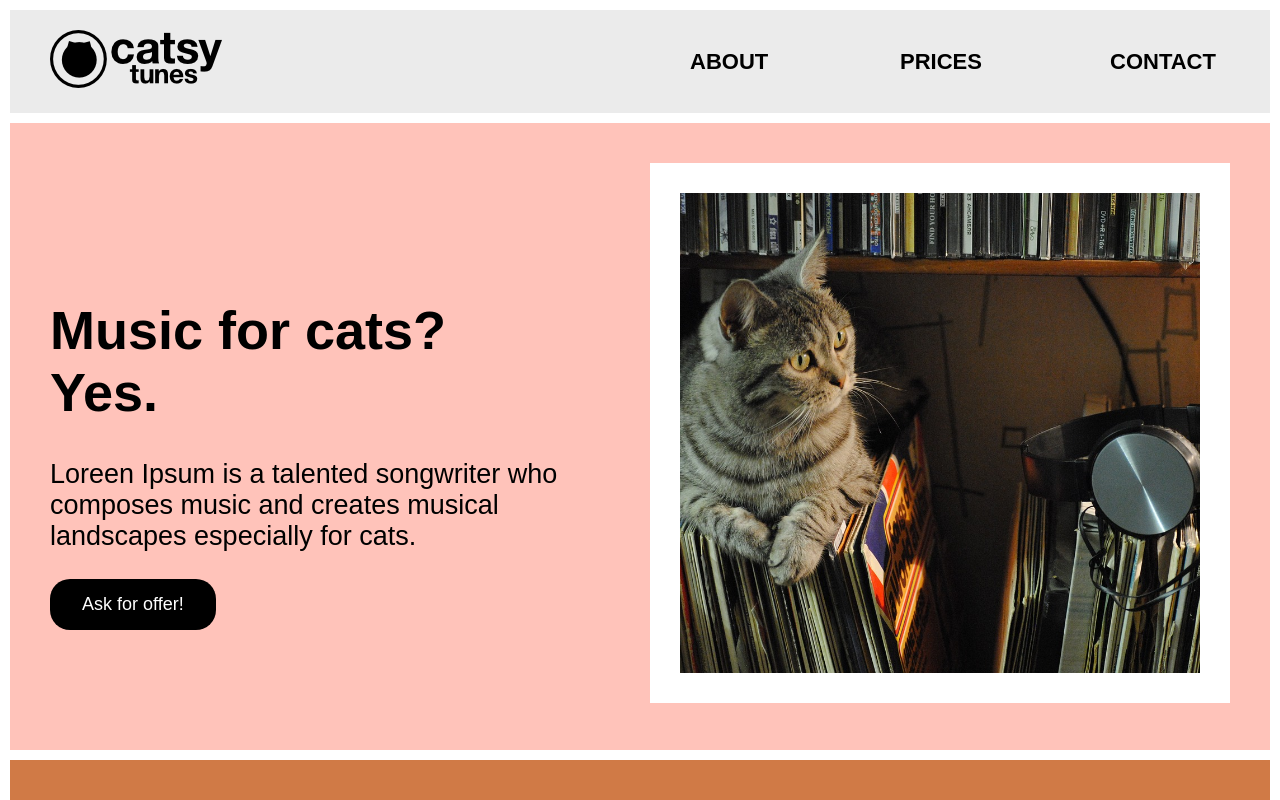
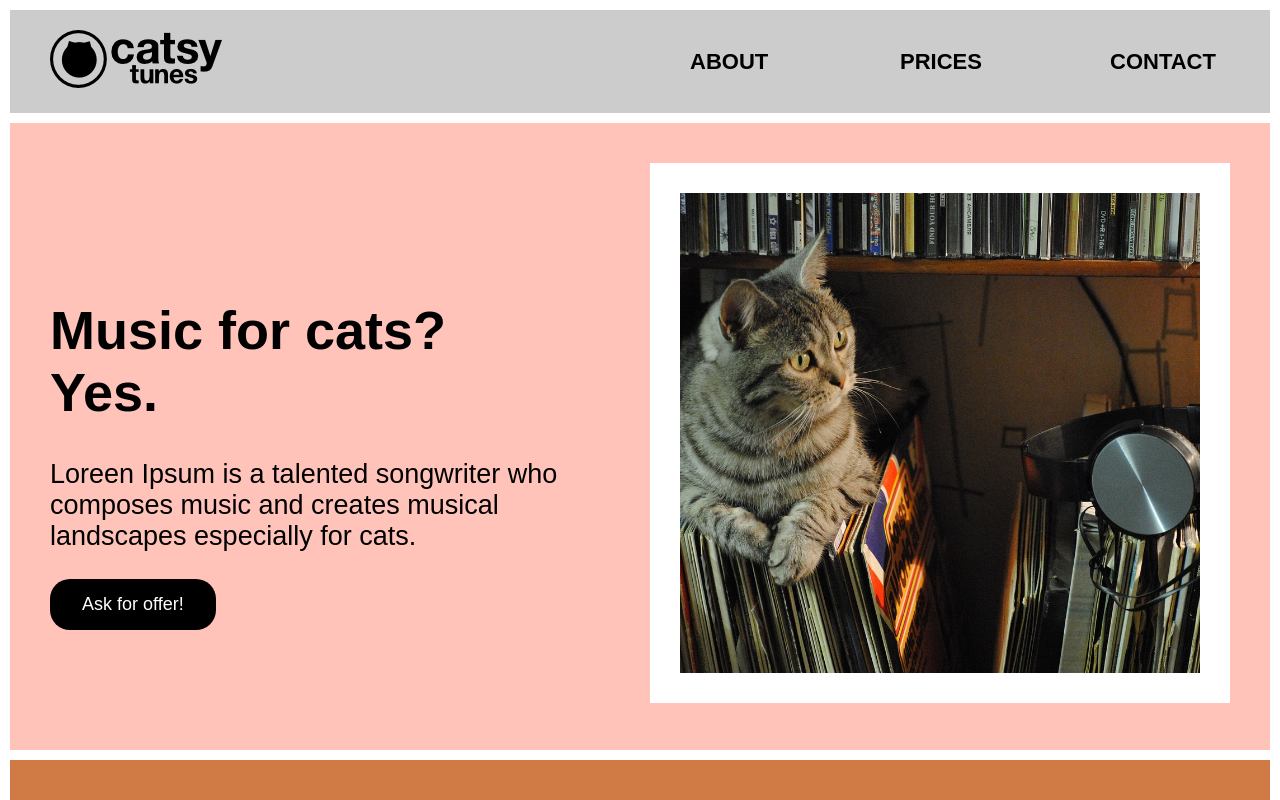
Before and after one commit to janimattijuhani/webpageJT, a plain HTML site: page index.html in a window 1280 px wide. Shown: the top 800 px of the page. Drawn offline with Linux system fonts and the light colour scheme.

Commit message:
different background color

```diff
--- a/index.html
+++ b/index.html
@@ -16,7 +16,7 @@
   display: grid;
   grid-gap: 10px;
   grid-template-columns: minmax(200px, 1fr) 200px 200px 200px;
-  background-color: #EBEBEB;
+  background-color: #cccccc;
   color: #444;
   margin:10px;
   align-items: center;
```
